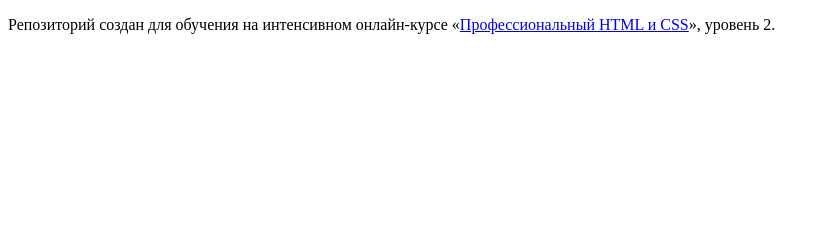
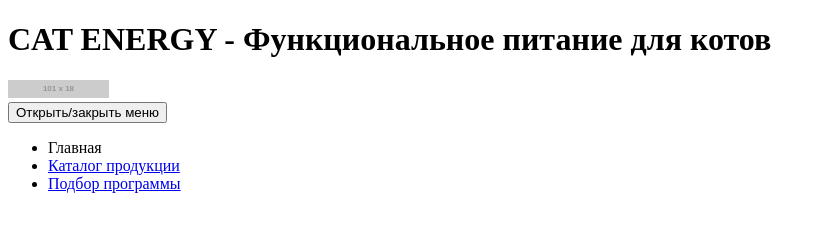
Before and after one commit to LbIdarka/234657-cat-energy, a website: page source/index.html in a window 1280 px wide. Shown: the whole page, without its empty margins (0-826 px from the left). Drawn offline with Linux system fonts and the light colour scheme; placeholder pictures from the web are drawn by us.

Commit message:
размечает шапку для index

```diff
--- a/source/index.html
+++ b/source/index.html
@@ -6,7 +6,31 @@
   </head>
   <body>
 
-    <p>Репозиторий создан для обучения на интенсивном онлайн‑курсе «<a href="https://htmlacademy.ru/intensive/adaptive">Профессиональный HTML и CSS</a>», уровень 2.</p>
+  <header class="page-header">
+    <h1 class="page-header__title">CAT ENERGY - Функциональное питание для котов</h1>
+    <a class="page-header__logo">
+      <img src="http://placehold.it/101x18" width="101" height="18" alt="CAT ENERGY">
+    </a>
+    <nav class="main-nav">
+      <button class="main-nav__toggle" type="button">Открыть/закрыть меню</button>
+      <ul class="main-nav__list">
+        <li class="main-nav__item">
+          <a class="main-nav__link">Главная</a>
+        </li>
+        <li class="main-nav__item">
+          <a href="#" class="main-nav__link">Каталог продукции</a>
+        </li>
+        <li class="main-nav__item">
+          <a href="#" class="main-nav__link">Подбор программы</a>
+        </li>
+      </ul>
+    </nav>
+
+  </header>
+
+  <main class="page-main"></main>
+
+  <footer class="page-footer"></footer>
 
   </body>
 </html>
```
